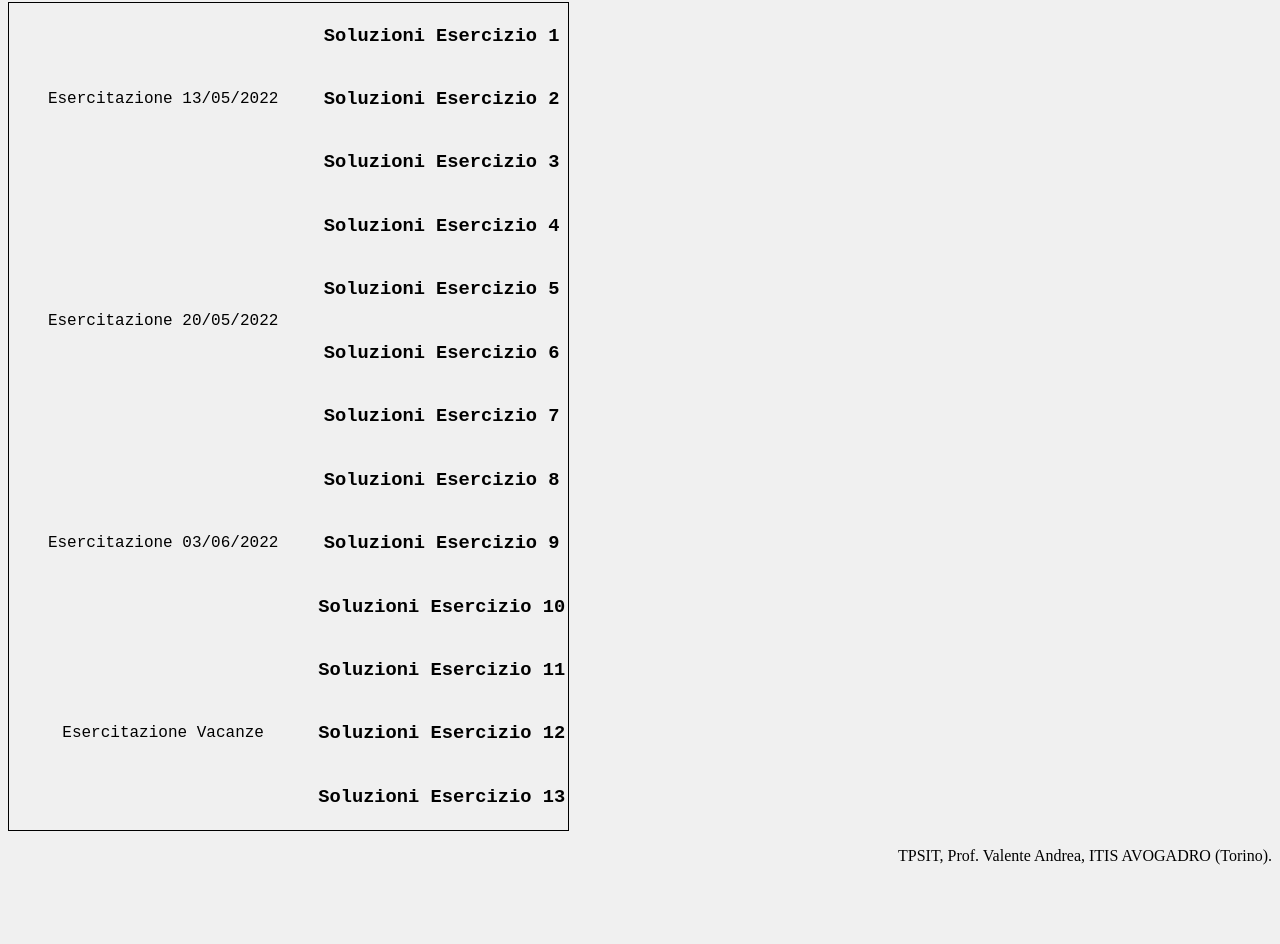
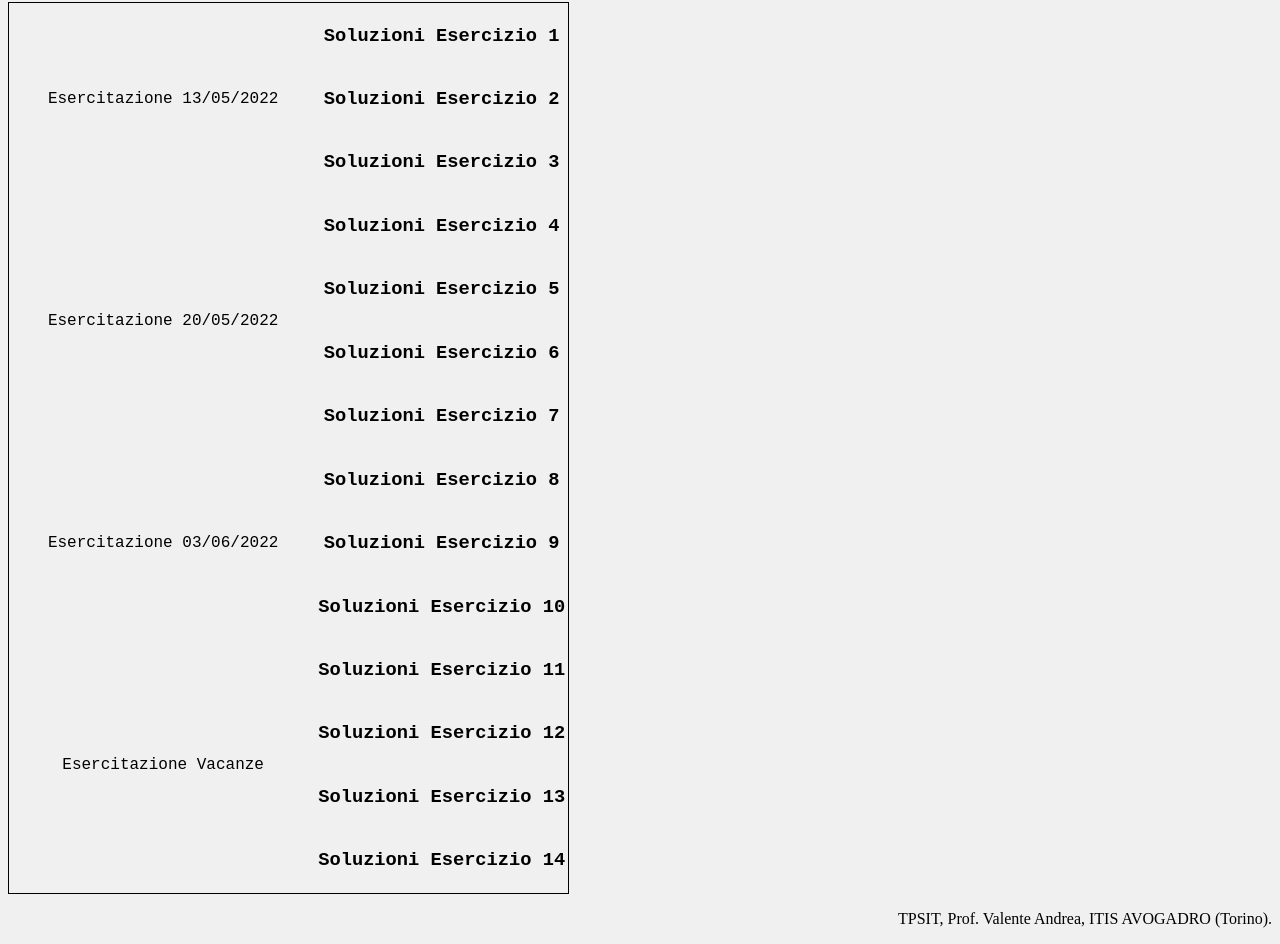
Before and after one commit to avalenteAvo/EsSvolti_JS_AVO, a plain HTML site: page index.html in a window 1280 px wide. Shown: the part 78-1022 px from the top of the page. Before the commit the page ends 959 px from the top, so only its background shows below. Drawn offline with Linux system fonts and the light colour scheme.

Commit message:
Update index.html

```diff
--- a/index.html
+++ b/index.html
@@ -26,9 +26,10 @@
 <tr><td id="ese" rowspan = "3">Esercitazione 03/06/2022</td><td><a href="./TPSI_Eser8_AvoJS.html"> <h3> Soluzioni Esercizio 8 </h3></a></tr></td>
 <tr><td><a href="./TPSI_Eser9_AvoJS.html"> <h3> Soluzioni Esercizio 9 </h3></a></tr></td>
 <tr><td><a href="./TPSI_Eser10_AvoJS.html"> <h3> Soluzioni Esercizio 10 </h3></a></tr></td>
-<tr><td id="ese" rowspan = "3">Esercitazione Vacanze</td><td><a href="./TPSI_Eser11_AvoJS.html"> <h3> Soluzioni Esercizio 11 </h3></a></tr></td>
+<tr><td id="ese" rowspan = "4">Esercitazione Vacanze</td><td><a href="./TPSI_Eser11_AvoJS.html"> <h3> Soluzioni Esercizio 11 </h3></a></tr></td>
 <tr><td><a href="./TPSI_Eser12_AvoJS.html"> <h3> Soluzioni Esercizio 12 </h3></a></tr></td>
 <tr><td><a href="./TPSI_Eser13_AvoJS.html"> <h3> Soluzioni Esercizio 13 </h3></a></tr></td>
+<tr><td><a href="./TPSI_Eser14_AvoJS.html"> <h3> Soluzioni Esercizio 14 </h3></a></tr></td>
 </table>
 </section>
 
```
